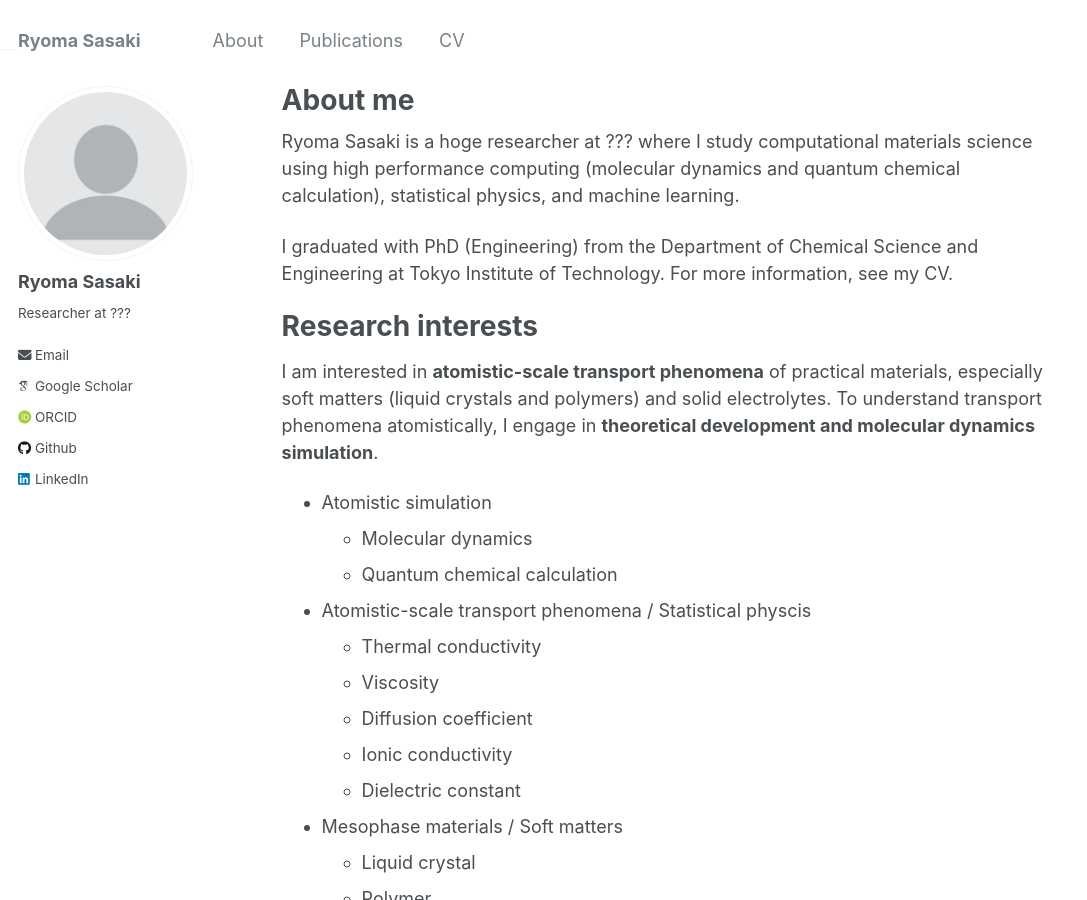
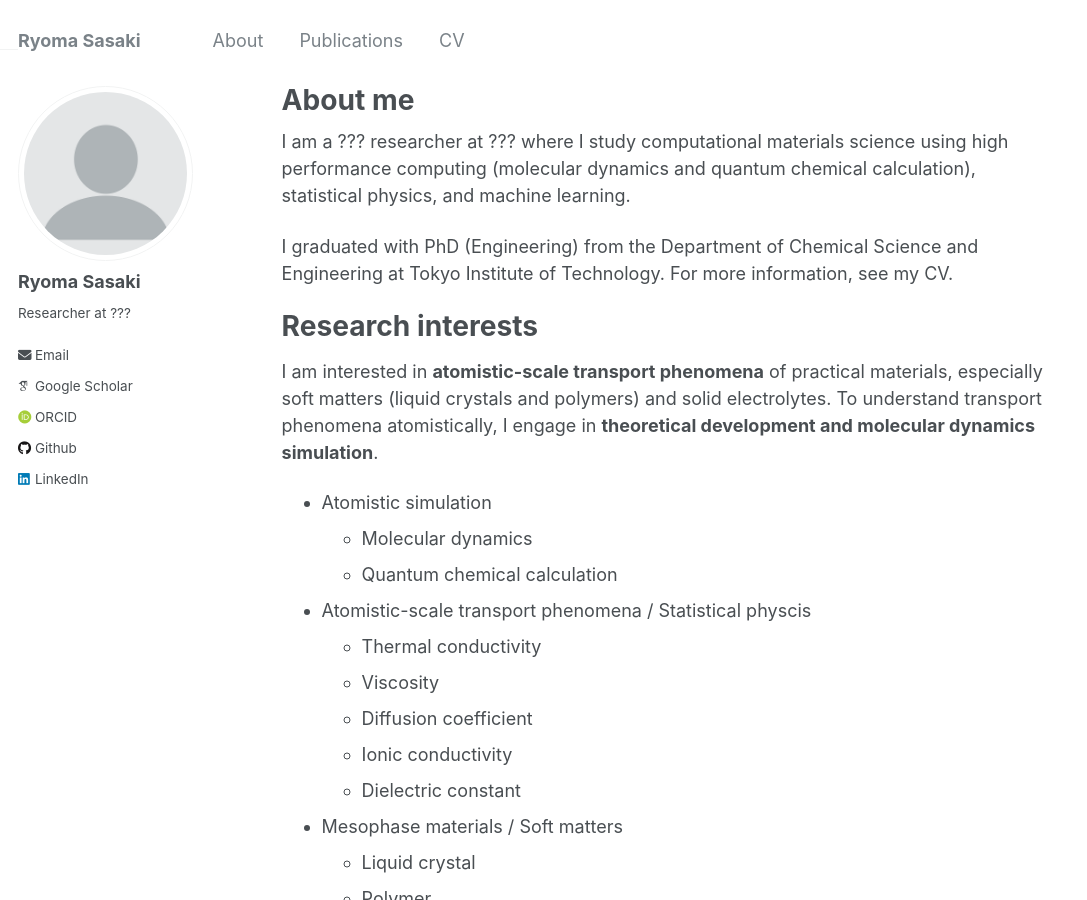
Before and after one commit to srak-uf/srak-uf.github.io, a Jekyll site: the page built from _pages/about.md, in a window 1280 px wide and 900 px high. Shown: the whole window, without its empty margins (0-1087 px from the left). Built offline with Jekyll 4.4.1, drawn with Linux system fonts in a browser that asks for light colours; some web fonts are replaced.

Commit message:
Update about.md

```diff
--- a/_pages/about.md
+++ b/_pages/about.md
@@ -7,7 +7,7 @@ redirect_from:
   - /about.html
 ---
 
-Ryoma Sasaki is a hoge researcher at ??? where I study computational materials science using high performance computing (molecular dynamics and quantum chemical calculation), statistical physics, and machine learning.
+I am a ??? researcher at ??? where I study computational materials science using high performance computing (molecular dynamics and quantum chemical calculation), statistical physics, and machine learning.
 
 I graduated with PhD (Engineering) from the Department of Chemical Science and Engineering at Tokyo Institute of Technology.
 For more information, see my CV.
```
